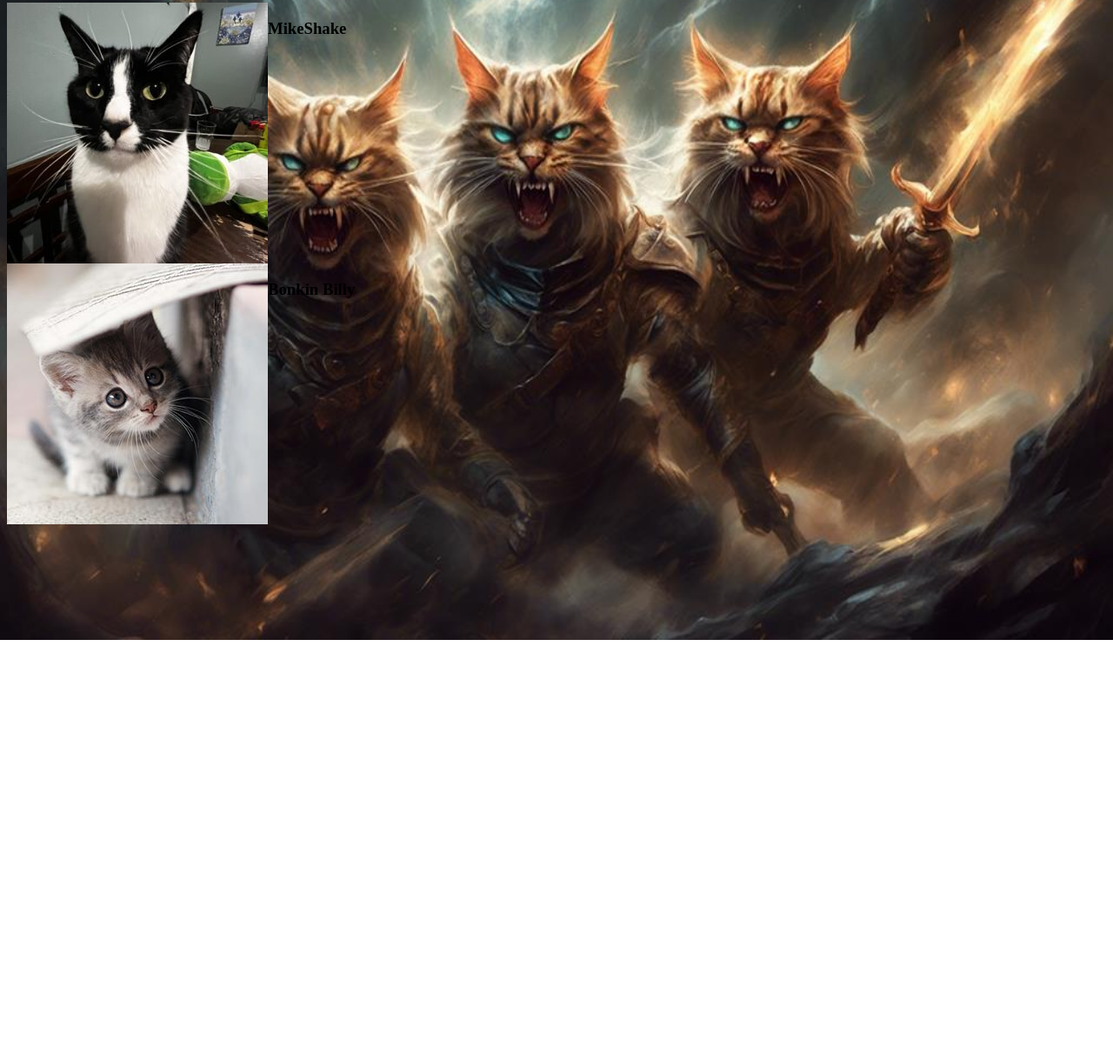
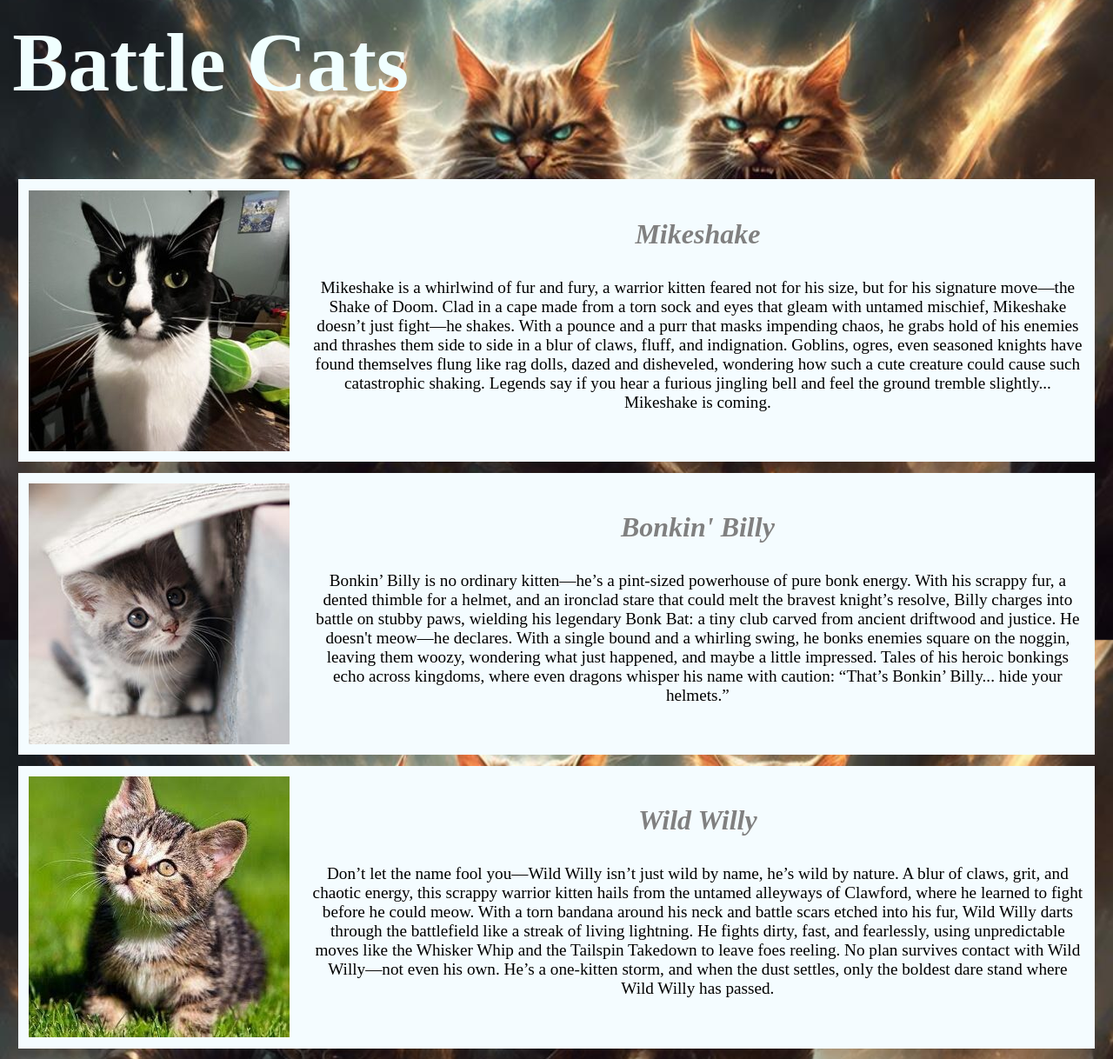
Before and after one commit to ArmadaDev25/BattleCats_HTML_CSS, a plain HTML site: page index.html in a window 1280 px wide. Shown: the part 64-1282 px from the top of the page at 87% size. Before the commit the page ends 800 px from the top, so only its background shows below. Drawn offline with Linux system fonts and the light colour scheme.

Commit message:
Finished Page

```diff
--- a/index.html
+++ b/index.html
@@ -9,19 +9,67 @@
 <body>
 <!--Hero Section-->
 <section>
-<h1> Battle Cats</h1>
+<h1 class="pageTitle"> Battle Cats</h1>
 </section>
 <!-- Battle Cats List -->
+<!--
+Panel in the Battle Cats List Should containthe following
+Picture
+Name
+Description
+-->
+<!-- Mikeshake Fighter Info -->
 <section class="catInfoContainer">
+    <!-- Picture -->
     <img src="./Assets/cat2.jpeg">
-    <section>
-        <h1>MikeShake</h1>
+    <!--Container that holds the description text-->
+    <section class="catDesTextCon">
+        <!-- Name -->
+        <h1 class="catDesTitle">Mikeshake</h1>
+        <!-- Description -->
+        <p class="catDesText">
+            Mikeshake is a whirlwind of fur and fury, a warrior kitten feared not for his size, but for his signature move—the Shake of Doom. Clad in a cape made
+            from a torn sock and eyes that gleam with untamed mischief, Mikeshake doesn’t just fight—he shakes. With a pounce and a purr that masks impending chaos,
+            he grabs hold of his enemies and thrashes them side to side in a blur of claws, fluff, and indignation. Goblins, ogres, even seasoned knights have found themselves
+            flung like rag dolls, dazed and disheveled, wondering how such a cute creature could cause such catastrophic shaking. Legends say if you hear a furious
+            jingling bell and feel the ground tremble slightly... Mikeshake is coming.
+        </p>
     </section>
 </section>
+<!-- Bonkin' Billy Fighter Info -->
 <section class="catInfoContainer">
+    <!-- Picture -->
     <img src="./Assets/cat-1.jpg">
-    <section>
-        <h1>Bonkin Billy</h1>
+    <!--Container that holds the description text-->
+    <section class="catDesTextCon">
+        <!-- Name -->
+        <h1 class="catDesTitle">Bonkin' Billy</h1>
+        <!-- Description -->
+        <p class="catDesText">
+            Bonkin’ Billy is no ordinary kitten—he’s a pint-sized powerhouse of pure bonk energy. With his scrappy fur, a dented thimble for a helmet, and an ironclad stare
+            that could melt the bravest knight’s resolve, Billy charges into battle on stubby paws, wielding his legendary Bonk Bat: a tiny club carved from ancient driftwood
+            and justice. He doesn't meow—he declares. With a single bound and a whirling swing, he bonks enemies square on the noggin, leaving them woozy, wondering what just
+            happened, and maybe a little impressed. Tales of his heroic bonkings echo across kingdoms, where even dragons whisper his name with caution: “That’s Bonkin’ Billy... hide your helmets.”
+        </p>
+    </section>
+</section>
+<!-- Wild Willy Fighter Info -->
+<section class="catInfoContainer">
+    <!-- Picture -->
+    <img src="./Assets/cat3.jpg">
+    <!--Container that holds the description text-->
+    <section class="catDesTextCon">
+        <!-- Name -->
+        <h1 class="catDesTitle">Wild Willy</h1>
+        <!-- Description -->
+        <p class="catDesText">
+            Don’t let the name fool you—Wild Willy isn’t just wild by name, he’s wild by nature. A blur of claws, grit, and chaotic energy,
+            this scrappy warrior kitten hails from the untamed alleyways of Clawford, where he learned to fight before he could meow.
+            With a torn bandana around his neck and battle scars etched into his fur, Wild Willy darts through the battlefield like a
+            streak of living lightning. He fights dirty, fast, and fearlessly, using unpredictable moves like the Whisker Whip and the Tailspin
+            Takedown to leave foes reeling. No plan survives contact with Wild Willy—not even his own. He’s a one-kitten storm, and when the
+            dust settles, only the boldest dare stand where Wild Willy has passed.
+        </p>
     </section>
 </section>
 
--- a/style.css
+++ b/style.css
@@ -6,6 +6,38 @@ background-attachment: fixed;
 background-size: 100% 100%;
 }
 
+img
+{
+    margin: 1%;
+
+}
+.pageTitle
+{
+    font-size: 600%;
+    padding-left: .5%;
+    color: azure;
+}
 .catInfoContainer{
     display: flex;
+    background-color: rgb(244, 252, 255);
+    margin: 1%;
 }
+
+.catDesTextCon
+{
+    padding: 1%;
+    text-align: center;
+}
+
+.catDesText
+{
+    font-size: larger;
+    color: black;
+}
+
+.catDesTitle
+{
+    font-size: 200%;
+    font-style: italic;
+    color: gray;
+}
```
Also changed, not shown: Assets/cat3.jpg (added).
